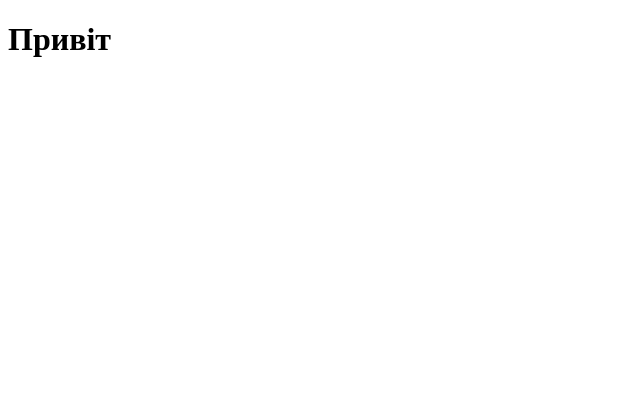
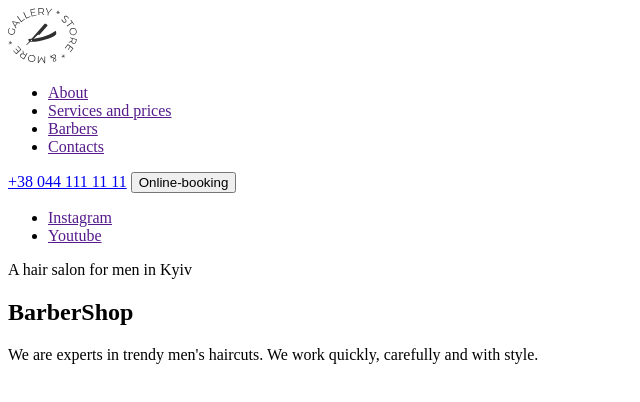
Before and after one commit to NanaTsK/BarberShop, a plain HTML site: page index.html in a window 1280 px wide. Shown: the whole page, without its empty margins (0-640 px from the left). Drawn offline with Linux system fonts and the light colour scheme.

Commit message:
html header

```diff
--- a/index.html
+++ b/index.html
@@ -4,9 +4,44 @@
     <meta charset="UTF-8" />
     <meta http-equiv="X-UA-Compatible" content="IE=edge" />
     <meta name="viewport" content="width=device-width, initial-scale=1.0" />
-    <title>Document</title>
+    <title>💈 Barbershop</title>
   </head>
   <body>
-    <h1>Привіт</h1>
+    <header>
+      <nav>
+        <a href=""><img src="./images/Logo.svg" alt="site logo" /></a>
+        <ul>
+          <li><a href="">About</a></li>
+          <li><a href="">Services and prices</a></li>
+          <li><a href="">Barbers</a></li>
+          <li><a href="">Contacts</a></li>
+        </ul>
+      </nav>
+      <a href="tel:+380441111111">+38 044 111 11 11</a>
+      <button type="button">Online-booking</button>
+    </header>
+    <main>
+      <section>
+        <ul>
+          <li>
+            <a href="" target="_blank" rel="noopener noreferrer nofollow"
+              >Instagram</a
+            >
+          </li>
+          <li>
+            <a href="" target="_blank" rel="noopener noreferrer nofollow"
+              >Youtube</a
+            >
+          </li>
+        </ul>
+        <p>A hair salon for men in Kyiv</p>
+        <h1>BarberShop</h1>
+        <p>
+          We are experts in trendy men's haircuts. We work quickly, carefully
+          and with style.
+        </p>
+      </section>
+    </main>
+    <footer></footer>
   </body>
 </html>
```
Also changed, not shown: images/Logo.svg (added).
